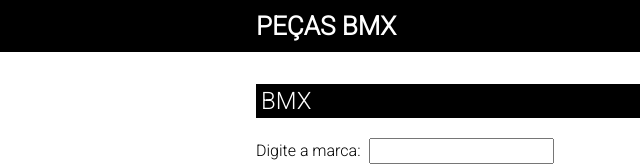
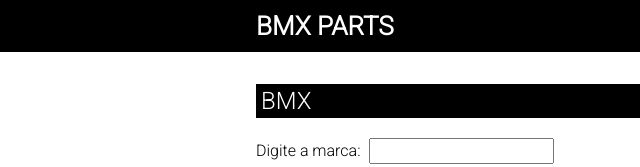
Before and after one commit to JulioPampuch/Bmx-parts-javacript, a plain HTML site: page index.html in a window 1280 px wide. Shown: the top 167 px of the page, 0-640 px from the left. Drawn offline with Linux system fonts and the light colour scheme.

Commit message:
updated names

```diff
--- a/index.html
+++ b/index.html
@@ -3,7 +3,7 @@
 
 <head>
     <meta charset="UTF-8">
-    <title>Treinando JS</title>
+    <title>BMX PARTS</title>
     <link rel="preconnect" href="https://fonts.googleapis.com">
     <link rel="preconnect" href="https://fonts.gstatic.com" crossorigin>
     <link href="https://fonts.googleapis.com/css2?family=Roboto:wght@300&display=swap" rel="stylesheet">
@@ -14,7 +14,7 @@
 <body>
     <header>
         <div class="container">
-            <h1>Peças bmx</h1>
+            <h1>Bmx Parts</h1>
         </div>
     </header>
     <main>
```
